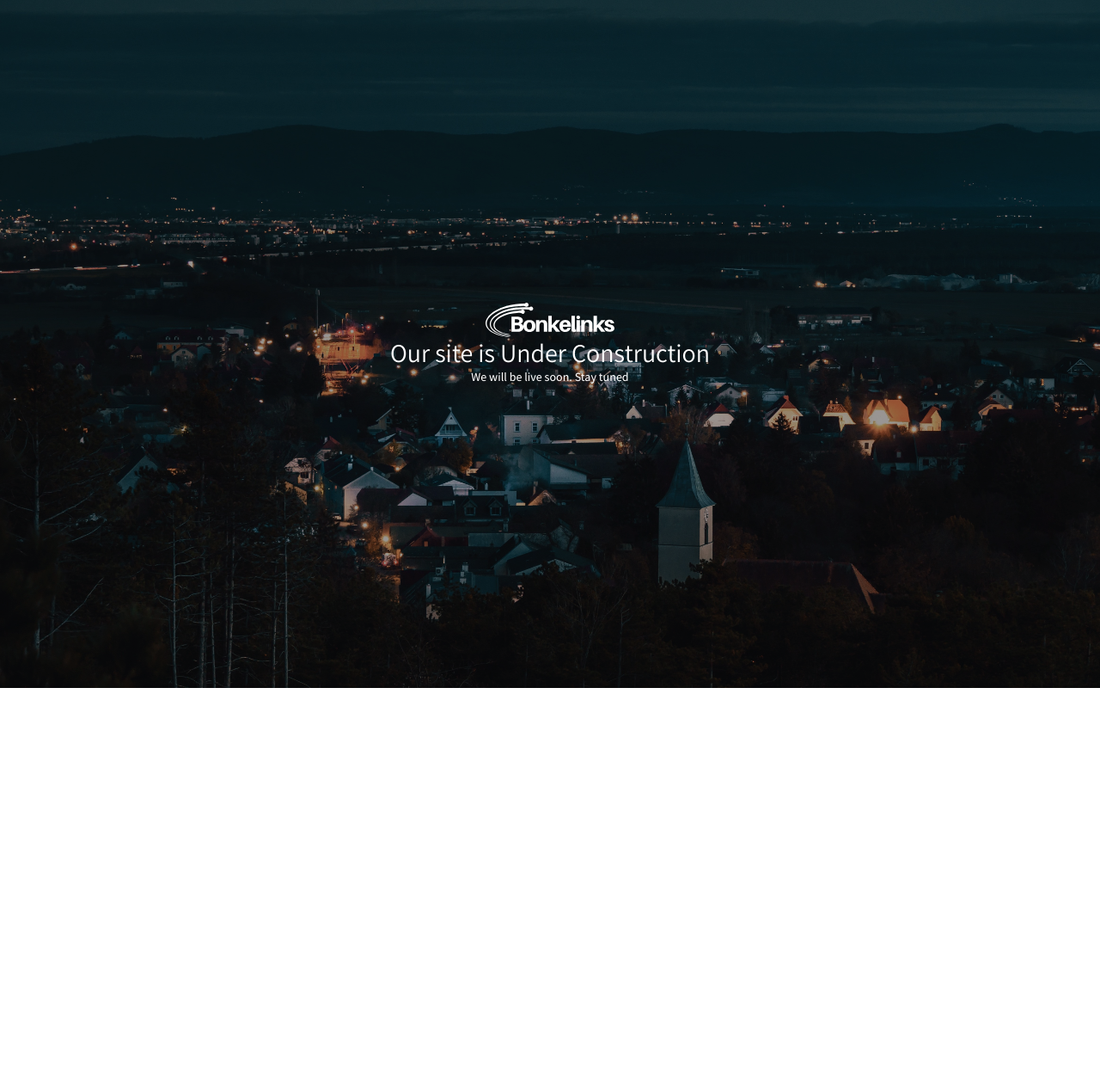
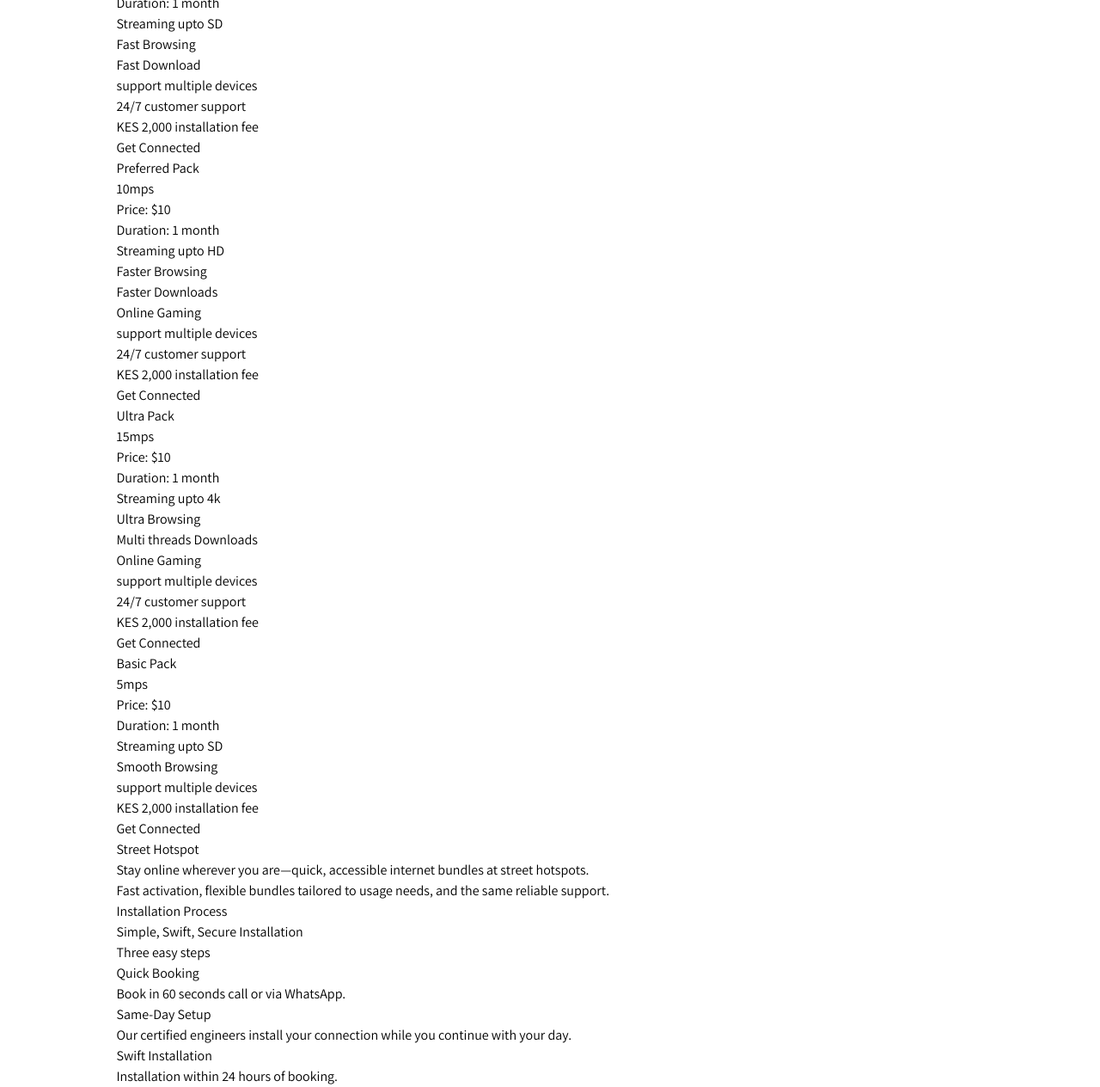
Before and after one commit to Ciamuthama/bonkelinks, a Next.js app: page / in a window 1280 px wide. Shown: the whole page at 86% size. Before the commit the page ends 800 px from the top, so only its background shows below. Built offline with nearby package versions, Linux system fonts and the light colour scheme.

Commit message:
update homepage content

```diff
--- a/src/app/globals.css
+++ b/src/app/globals.css
@@ -1,5 +1,5 @@
+@import url('https://fonts.googleapis.com/css2?family=Assistant:wght@200..800&display=swap');
 @import "tailwindcss";
-@import url('https://fonts.googleapis.com/css2?family=Assistant:wght@200..800&display=swap');
 @theme {
   --font-sans: var(--font-geist-sans);
   --font-mono: var(--font-geist-mono);
--- a/src/app/page.tsx
+++ b/src/app/page.tsx
@@ -1,20 +1,9 @@
-import Image from "next/image";
+import HomePage from "./pages/home";
 
 export default function Home() {
   return (
-    <div className="flex flex-col justify-center items-center h-screen bg-black bg-[url('/sky.jpg')] bg-cover bg-center">
-      <div className="flex flex-col justify-center items-center h-screen w-screen bg-black/[0.4]">
-      <Image
-      src={"/bonkelinks.svg"}
-      alt=""
-      width={150}
-      height={150}
-      />
-        <p className="text-3xl text-white text-center">
-          Our site is Under Construction
-        </p>
-        <p className="text-sm text-white font-medium">We will be live soon. Stay tuned</p>
-      </div>
+    <div className="flex flex-col justify-center items-center h-screen">
+     <HomePage/>
     </div>
   );
 }
--- /dev/null
+++ b/src/app/pages/home.tsx
@@ -0,0 +1,215 @@
+import { NextPage } from "next";
+
+const HomePage: NextPage = () => {
+  return (
+    <div>
+      <section id="herosection">
+        <h2>Welcome to Bonkelinks Internet Solutions</h2>
+        <h3>“Seamless Internet, Infinite Possibilities.”</h3>
+        <p>
+          High-speed, secure internet solutions for your home and on-the-go
+          connectivity. Experience a service designed to keep you connected in a
+          modern world.
+        </p>
+        <button type="button">Connect Now</button>
+      </section>
+
+      <section id="packages">
+        <h2>Our Packages</h2>
+        <h3>Home Packages</h3>
+        <div>
+          <h2>Basic Pack</h2>
+          <div>
+            <h3>5mps</h3>
+            <ul>
+              <li>
+                <p>Price: $10</p>
+                <p>Duration: 1 month</p>
+              </li>
+              <li>
+                <p>Streaming upto SD</p>
+              </li>
+              <li>
+                <p>Smooth Browsing</p>
+              </li>
+              <li>
+                <p>support multiple devices</p>
+              </li>
+              <li>
+                <p>24/7 customer support</p>
+              </li>
+              <li>
+                <p>KES 2,000 installation fee </p>
+              </li>
+            </ul>
+            <button type="button">Get Connected</button>
+          </div>
+        </div>
+
+        <div>
+          <h2>Standard Pack</h2>
+          <div>
+            <h3>7mps</h3>
+            <ul>
+              <li>
+                <p>Price: $10</p>
+                <p>Duration: 1 month</p>
+              </li>
+              <li>
+                <p>Streaming upto SD</p>
+              </li>
+              <li>
+                <p>Fast Browsing</p>
+              </li>
+              <li>
+                <p>Fast Download</p>
+              </li>
+              <li>
+                <p>support multiple devices</p>
+              </li>
+              <li>
+                <p>24/7 customer support</p>
+              </li>
+              <li>
+                <p>KES 2,000 installation fee </p>
+              </li>
+            </ul>
+            <button type="button">Get Connected</button>
+          </div>
+        </div>
+
+        <div>
+          <h2>Preferred Pack</h2>
+          <div>
+            <h3>10mps</h3>
+            <ul>
+              <li>
+                <p>Price: $10</p>
+                <p>Duration: 1 month</p>
+              </li>
+              <li>
+                <p>Streaming upto HD</p>
+              </li>
+              <li>
+                <p>Faster Browsing</p>
+              </li>
+              <li>
+                <p>Faster Downloads</p>
+              </li>
+              <li>
+                <p>Online Gaming</p>
+              </li>
+              <li>
+                <p>support multiple devices</p>
+              </li>
+              <li>
+                <p>24/7 customer support</p>
+              </li>
+              <li>
+                <p>KES 2,000 installation fee </p>
+              </li>
+            </ul>
+            <button type="button">Get Connected</button>
+          </div>
+        </div>
+
+        <div>
+          <h2>Ultra Pack</h2>
+          <div>
+            <h3>15mps</h3>
+            <ul>
+              <li>
+                <p>Price: $10</p>
+                <p>Duration: 1 month</p>
+              </li>
+              <li>
+                <p>Streaming upto 4k</p>
+              </li>
+              <li>
+                <p>Ultra Browsing</p>
+              </li>
+              <li>
+                <p>Multi threads Downloads</p>
+              </li>
+              <li>
+                <p>Online Gaming</p>
+              </li>
+
+              <li>
+                <p>support multiple devices</p>
+              </li>
+              <li>
+                <p>24/7 customer support</p>
+              </li>
+              <li>
+                <p>KES 2,000 installation fee </p>
+              </li>
+            </ul>
+            <button type="button">Get Connected</button>
+          </div>
+        </div>
+
+        <div>
+          <h2>Basic Pack</h2>
+          <div>
+            <h3>5mps</h3>
+            <ul>
+              <li>
+                <p>Price: $10</p>
+                <p>Duration: 1 month</p>
+              </li>
+              <li>
+                <p>Streaming upto SD</p>
+              </li>
+              <li>
+                <p>Smooth Browsing</p>
+              </li>
+              <li>
+                <p>support multiple devices</p>
+              </li>
+              <li>
+                <p>KES 2,000 installation fee </p>
+              </li>
+            </ul>
+            <button type="button">Get Connected</button>
+          </div>
+        </div>
+
+
+        <div>
+            <h2>Street Hotspot </h2>
+            <h3>Stay online wherever you are—quick, accessible internet bundles at street hotspots.</h3>
+            <p>Fast activation, flexible bundles tailored to usage needs, and the same reliable support.</p>
+
+        </div>
+      </section>
+
+      <section>
+        <h2>Installation Process</h2>
+        <h3>Simple, Swift, Secure Installation</h3>
+
+        <div>
+            <h3>Three easy steps</h3>
+            <ul>
+                <li>
+                    <h3>Quick Booking</h3>
+                    <h4>Book in 60 seconds call or via WhatsApp.</h4>
+                </li>
+                <li>
+                    <h3>Same-Day Setup</h3>
+                    <h4>Our certified engineers install your connection while you continue with your day.</h4>
+                </li>
+                <li>
+                    <h3>Swift Installation</h3>
+                    <h4>Installation within 24 hours of booking.</h4>
+                </li>
+            </ul>
+        </div>
+      </section>
+
+
+    </div>
+  );
+};
+
+export default HomePage;
```
Also changed, not shown: 1 other file (tests, documents, lock files or other folders).
